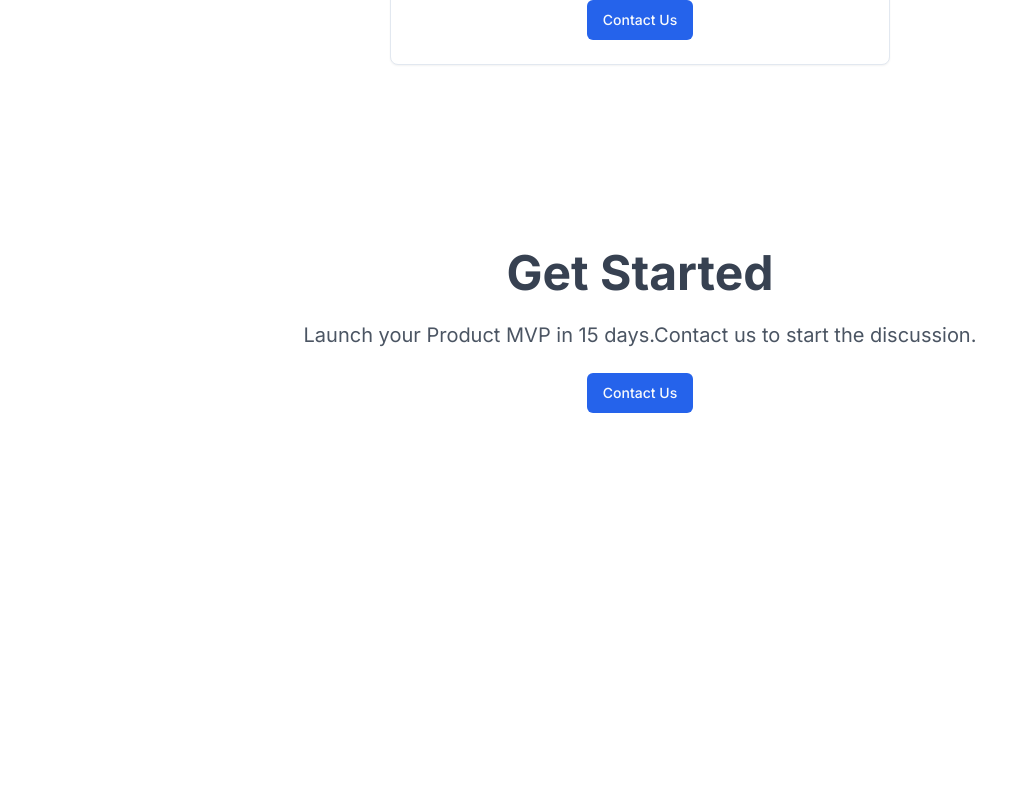
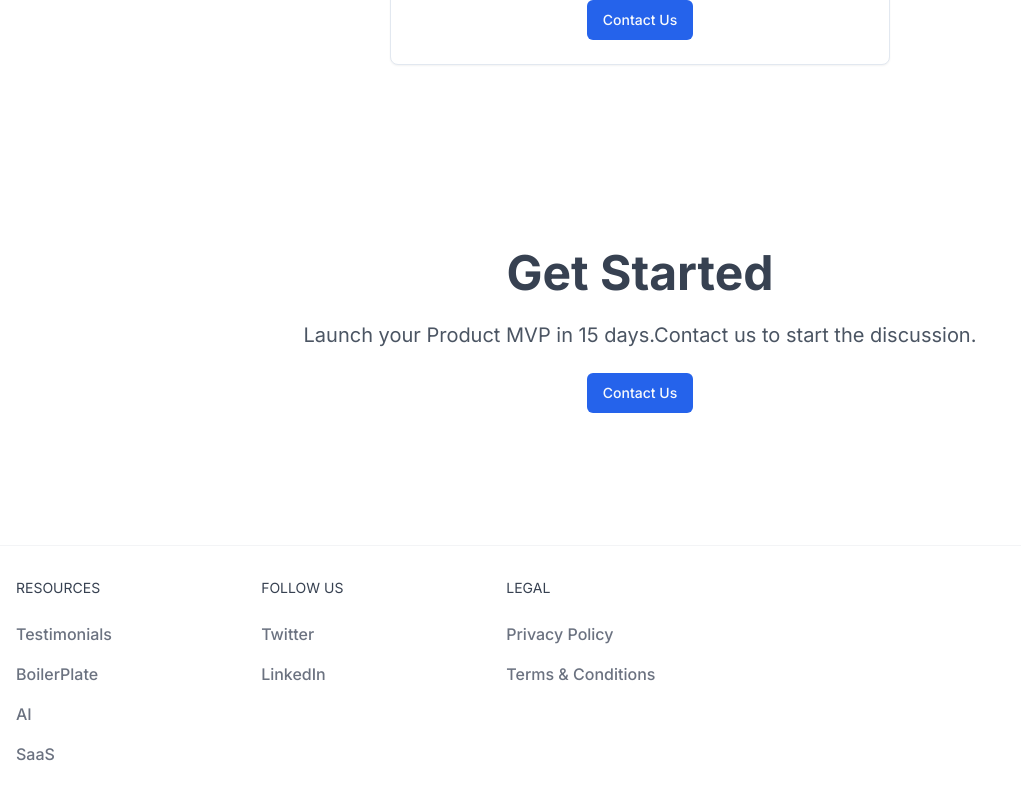
Before and after one commit to wolfgunblood/mvp-in-days, a Next.js app: page / in a window 1280 px wide. Shown: the part 2979-3779 px from the top of the page, without its empty margins (0-1021 px from the left). Before the commit the page ends 3524 px from the top, so only its background shows below. Built offline with nearby package versions, Linux system fonts and the light colour scheme.

Commit message:
Done with Footer section

```diff
--- a/app/layout.tsx
+++ b/app/layout.tsx
@@ -3,6 +3,7 @@ import { Inter } from "next/font/google";
 import "./globals.css";
 import { cn } from "@/lib/utils";
 import Navbar from "@/components/Navbar";
+import FooterPage from "@/components/Footer";
 
 const inter = Inter({ subsets: ["latin"] });
 
@@ -21,6 +22,7 @@ export default function RootLayout({
       <body className={cn(inter.className, "min-h-screen")}>
         <Navbar />
         {children}
+        <FooterPage />
       </body>
     </html>
   );
--- a/components/Action.tsx
+++ b/components/Action.tsx
@@ -6,7 +6,7 @@ const ActionPage = () => {
         <div className='relative'>
             <div className='max-w-7xl mx-auto px-6 md:px-12 xl:px-6'>
                 <div className='relative'>
-                    <div className='flex itesm-center justify-center h-[40vh] px-2 sm:px-0'>
+                    <div className='flex items-center justify-center h-[40vh] px-2 sm:px-0'>
                         <div className='mt-6 m-auto space-y-6 w-full sm:w-8/12 md:w-7/12'>
                             <h1 className='text-center text-3xl sm:text-4xl md:text-5xl font-bold text-gray-700'>Get Started</h1>
                             <p className='text-center text-sm sm:text-base md:text-xl text-gray-600'>Launch your Product MVP in 15 days.Contact us to start the discussion.</p>
--- /dev/null
+++ b/components/Footer.tsx
@@ -0,0 +1,55 @@
+import React from 'react'
+
+const FooterPage = () => {
+  return (
+    <footer className='border-t border-gray-100'>
+        <div className='mx-auto w-full max-w-screen-xl p-4 py-6 lg:py-8'>
+            <div className='md:flex md:justify-between'>
+                <div className='grid grid-cols-2 gap-8 sm:gap-24 sm:grid-cols-3'>
+                    <div className='text-left'>
+                        <h2 className='mb-6 text-sm font-semi-bold text-gray-700 uppercase'>RESOURCES</h2>
+                        <ul className='text-gray-500 font-medium'>
+                            <li className='mb-4'>
+                                Testimonials
+                            </li>
+                            <li className='mb-4'>
+                                BoilerPlate
+                            </li>
+                            <li className='mb-4'>
+                                AI
+                            </li>
+                            <li className='mb-4'>
+                                SaaS
+                            </li>
+                        </ul>
+                    </div>
+                    <div className='text-left'>
+                        <h2 className='mb-6 text-sm font-semi-bold text-gray-700 uppercase'>FOLLOW US</h2>
+                        <ul className='text-gray-500 font-medium'>
+                            <li className='mb-4'>
+                                Twitter
+                            </li>
+                            <li className='mb-4'>
+                                LinkedIn
+                            </li>
+                        </ul>
+                    </div>
+                    <div className='text-left'>
+                        <h2 className='mb-6 text-sm font-semi-bold text-gray-700 uppercase'>LEGAL</h2>
+                        <ul className='text-gray-500 font-medium'>
+                            <li className='mb-4'>
+                                Privacy Policy
+                            </li>
+                            <li className='mb-4'>
+                                Terms & Conditions
+                            </li>
+                        </ul>
+                    </div>
+                </div>
+            </div>
+        </div>
+    </footer>
+  )
+}
+
+export default FooterPage
```
